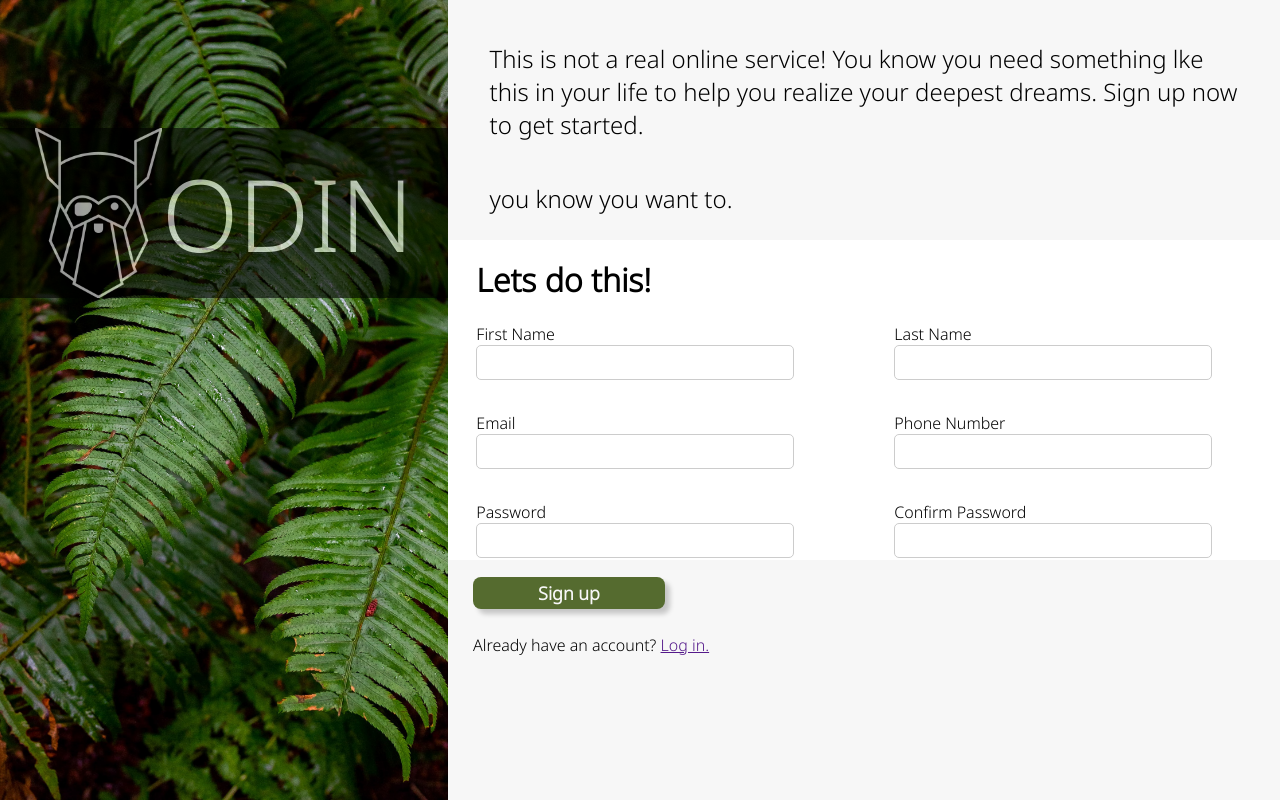
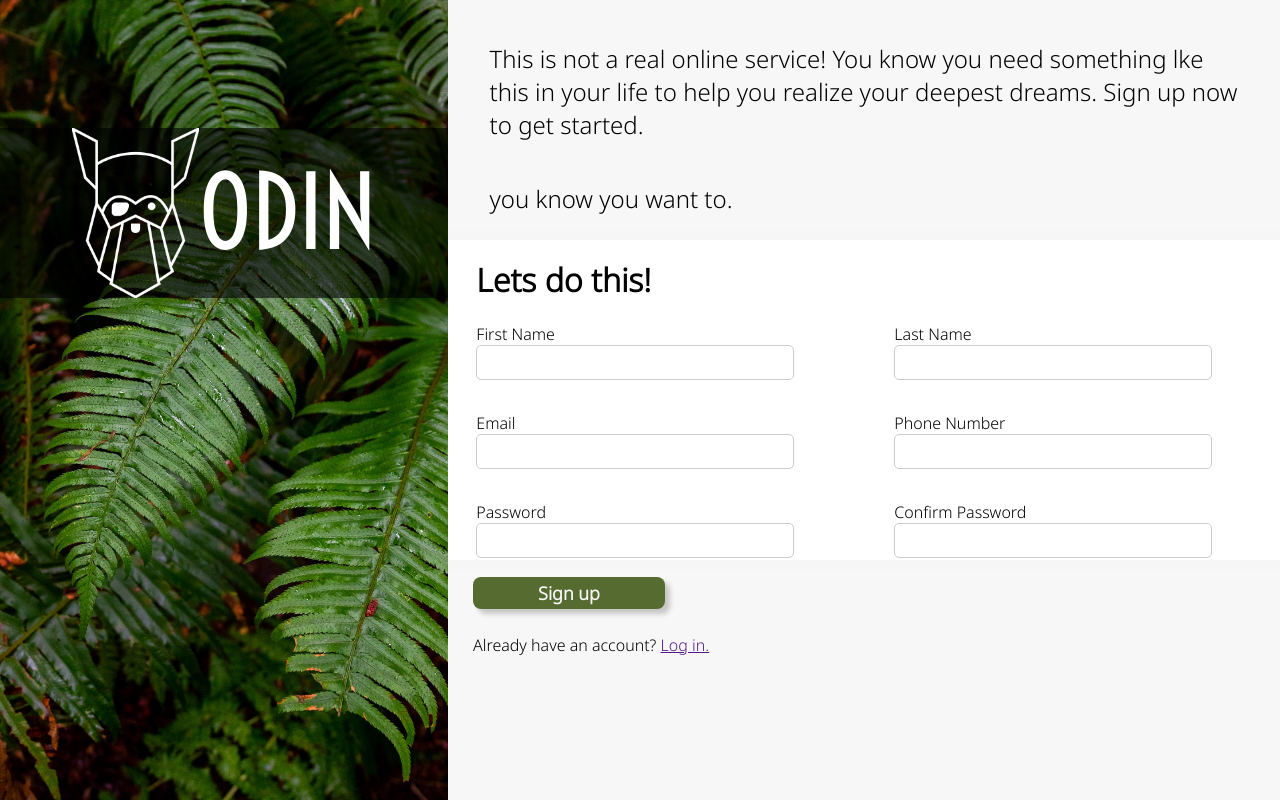
Before and after one commit to Steinvorth/SignUpForm, a plain HTML site: page index.html in a window 1280 px wide. Drawn offline with Linux system fonts and the light colour scheme.

Commit message:
Finally Done.

```diff
--- a/index.html
+++ b/index.html
@@ -12,6 +12,9 @@
         <link rel="preconnect" href="https://fonts.googleapis.com">
         <link rel="preconnect" href="https://fonts.gstatic.com" crossorigin>
         <link href="https://fonts.googleapis.com/css2?family=Montserrat:wght@300&family=Noto+Sans:wght@300&display=swap" rel="stylesheet">
+        <link rel="preconnect" href="https://fonts.googleapis.com">
+        <link rel="preconnect" href="https://fonts.gstatic.com" crossorigin>
+        <link href="https://fonts.googleapis.com/css2?family=Voltaire&display=swap" rel="stylesheet">
     </head>
 
     <body>
--- a/style.css
+++ b/style.css
@@ -34,7 +34,7 @@ body, html{
     position: absolute;
     width: 100%;
     background: black;
-    opacity: 0.6;
+    background: rgba(0, 0, 0, 0.6);
     color: white;
     top: 8rem;
     text-align: center;
@@ -49,6 +49,7 @@ body, html{
 
 .objs > p{
     font-size: 100px;
+    font-family: 'Voltaire', sans-serif;
 }
 
 .objs > .imgOdin {
```
Also changed, not shown: Images/FONT/Norse-Bold.otf (added).
